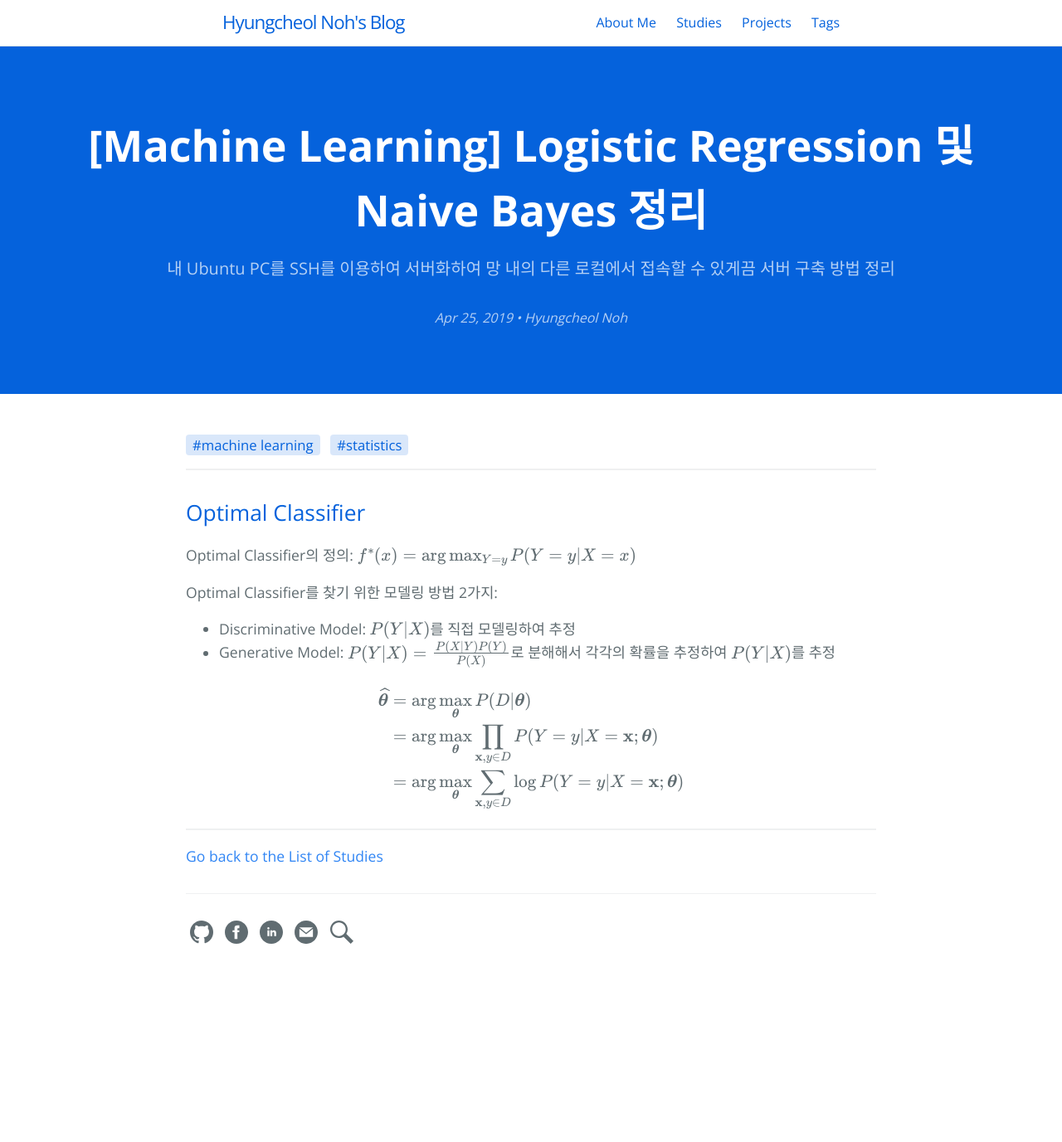
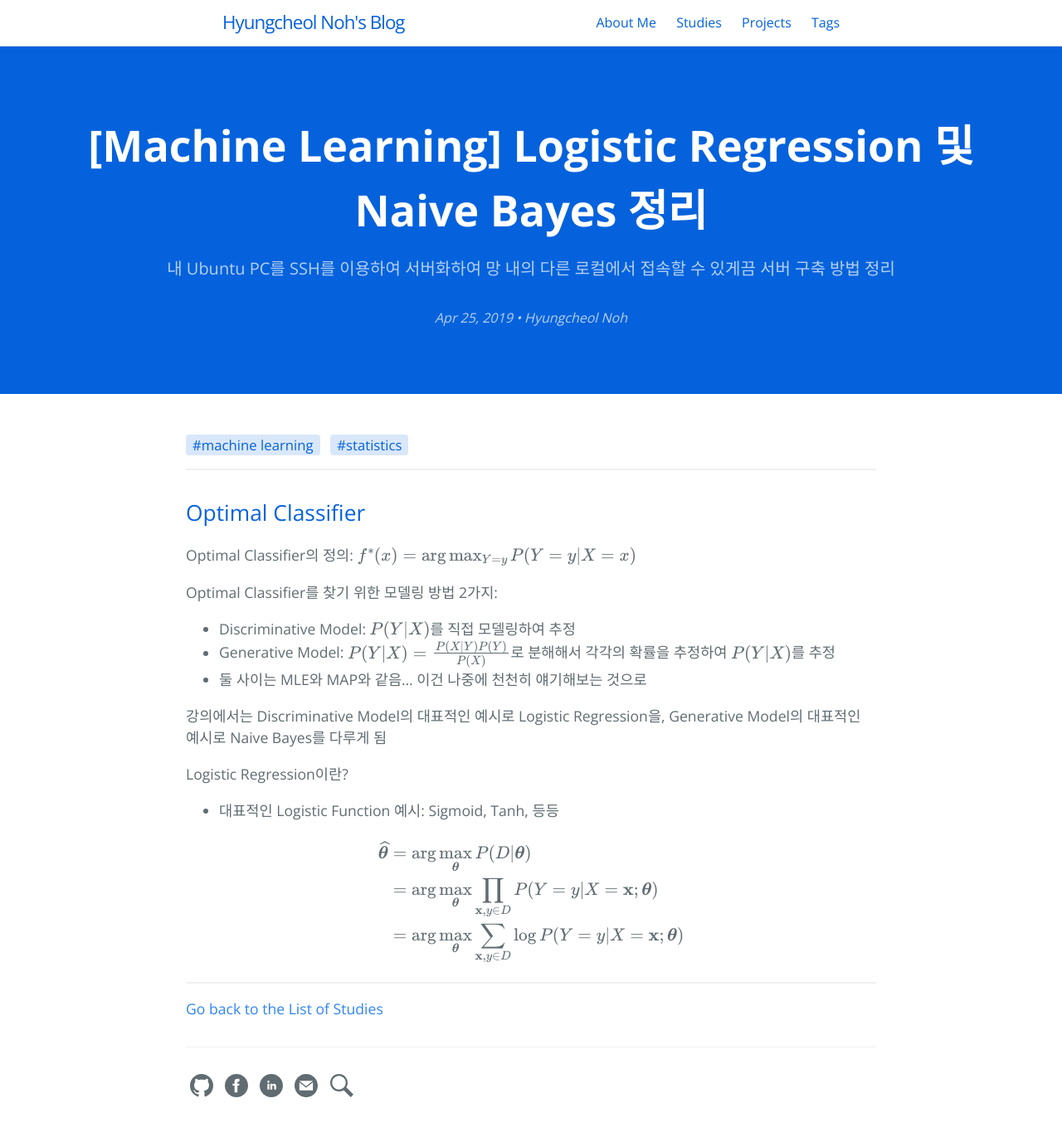
Before and after one commit to hcnoh/hcnoh.github.io, a Jekyll site: the page built from _posts/2019-04-25-logistic-regression-and-naive-bayes.md, in a window 1280 px wide. Shown: the whole page at 83% size. Built offline with Jekyll 4.4.1, drawn with Linux system fonts in a browser that asks for light colours; formulas are drawn with MathJax 3; comment, search, counter and statistics services are not loaded; before the commit the page ends 1192 px from its top, so only the background shows below that.

Commit message:
Update 2019-04-25-logistic-regression-and-naive-bayes.md

```diff
--- a/_posts/2019-04-25-logistic-regression-and-naive-bayes.md
+++ b/_posts/2019-04-25-logistic-regression-and-naive-bayes.md
@@ -20,6 +20,12 @@ Optimal Classifier의 정의: $$f^*(x) = \arg \max_{Y=y}P(Y=y \vert X=x)$$
 Optimal Classifier를 찾기 위한 모델링 방법 2가지:
 - Discriminative Model: $$P(Y\vert X)$$를 직접 모델링하여 추정
 - Generative Model: $$P(Y\vert X) = \frac{P(X\vert Y)P(Y)}{P(X)}$$로 분해해서 각각의 확률을 추정하여 $$P(Y\vert X)$$를 추정
+- 둘 사이는 MLE와 MAP와 같음… 이건 나중에 천천히 얘기해보는 것으로
+
+강의에서는 Discriminative Model의 대표적인 예시로 Logistic Regression을, Generative Model의 대표적인 예시로 Naive Bayes를 다루게 됨
+
+Logistic Regression이란?
+- 대표적인 Logistic Function 예시: Sigmoid, Tanh, 등등
 
 $$
 \begin{align*}
```
